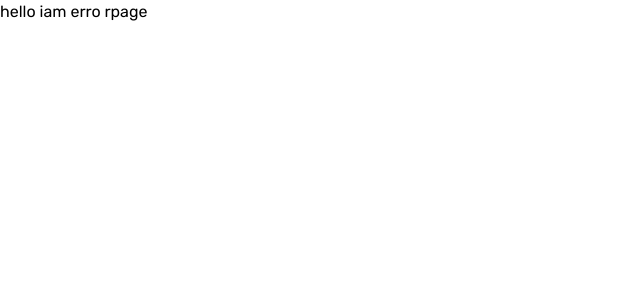
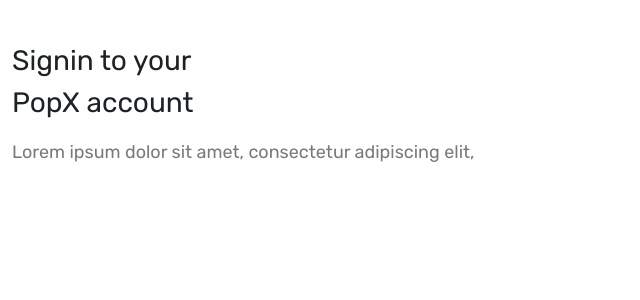
Before and after one commit to theashrafislam/interntask-react, a React (Vite) app: page /sign-in in a window 1280 px wide. Shown: the top 300 px of the page, without its empty margins (0-640 px from the left). Built offline with nearby package versions, Linux system fonts and the light colour scheme.

Commit message:
create error page also make sign in page

```diff
--- a/src/Components/Button.jsx
+++ b/src/Components/Button.jsx
@@ -1,20 +1,22 @@
 import React from 'react';
+import { Link } from 'react-router-dom';
 
 const Button = ({value}) => {
     if(value === 'Create Account'){
-        return <button
-        className='w-full py-3 rounded-lg text-center bg-[#6C25FF] text-[#FFF] text-base font-semibold'
-    >
+        return <button className='w-full py-3 rounded-lg text-center bg-[#6C25FF] text-[#FFF] text-base font-semibold'>
         Create Account
+    </button>
+    };
+    if(value === 'Login'){
+        return <button className='w-full py-3 rounded-lg text-center bg-[#CBCBCB] text-[#FFF] text-base font-semibold'>
+        Login
     </button>
     }
     if(value === 'Already Registered? Login')
     return (
-        <button
-            className='w-full py-3 rounded-lg text-center bg-[#6C25FF4B] text-[#1D2226] text-base font-semibold'
-        >
+        <Link to={'/sign-in'} className='w-full py-3 rounded-lg text-center bg-[#6C25FF4B] text-[#1D2226] text-base font-semibold'>
             Already Registered? Login
-        </button>
+        </Link>
     );
 };
 
--- a/src/Pages/ErrorPage.jsx
+++ b/src/Pages/ErrorPage.jsx
@@ -1,10 +1,21 @@
 import React from 'react';
+import { Link } from 'react-router-dom';
 
 const ErrorPage = () => {
     return (
-        <div>
-            hello iam erro rpage
-        </div>
+        <section className="flex items-center h-full p-16 dark:bg-gray-50 dark:text-gray-800">
+            <div className="container flex flex-col items-center justify-center px-5 mx-auto my-8" bis_skin_checked="1">
+                <div className="max-w-md text-center" bis_skin_checked="1">
+                    <h2 className="mb-8 font-extrabold text-9xl dark:text-gray-400">
+                        <span className="sr-only">Error</span>404
+                    </h2>
+                    <p className="text-2xl font-semibold md:text-3xl">Sorry, we couldn't find this page.</p>
+                    <p className="mt-4 mb-8 dark:text-gray-600">But dont worry, you can find plenty of other things on our homepage.</p>
+                    <a rel="noopener noreferrer" href="#" ></a>
+                    <Link rel="noopener noreferrer" to={'/'} className="px-8 py-3 font-semibold rounded text-white bg-red-500">Back to homepage</Link>
+                </div>
+            </div>
+        </section>
     );
 };
 
--- a/src/Pages/SignIn.jsx
+++ b/src/Pages/SignIn.jsx
@@ -2,8 +2,12 @@
 
 const SignIn = () => {
     return (
-        <div>
-            <h1 className='text-[#1D2226] text-[28px]'>Signin to your <br /> PopX account</h1>
+        <div className='mx-3 mt-10'>
+            <h1 className='text-[#1D2226] text-[28px] mb-[14px]'>Signin to your <br /> PopX account</h1>
+            <p className='text-lg text-[#1D2226] opacity-60'>Lorem ipsum dolor sit amet, consectetur adipiscing elit,</p>
+
+
+
         </div>
     );
 };
--- a/src/Router/Router.jsx
+++ b/src/Router/Router.jsx
@@ -2,6 +2,7 @@
 import Root from "../Layout/Root";
 import ErrorPage from "../Pages/ErrorPage";
 import Home from "../Pages/Home";
+import SignIn from "../Pages/SignIn";
 
 let router = createBrowserRouter([
     {
@@ -14,7 +15,8 @@
                 element: <Home />
             },
             {
-
+                path: '/sign-in',
+                element: <SignIn />
             }
         ]
     }
```
